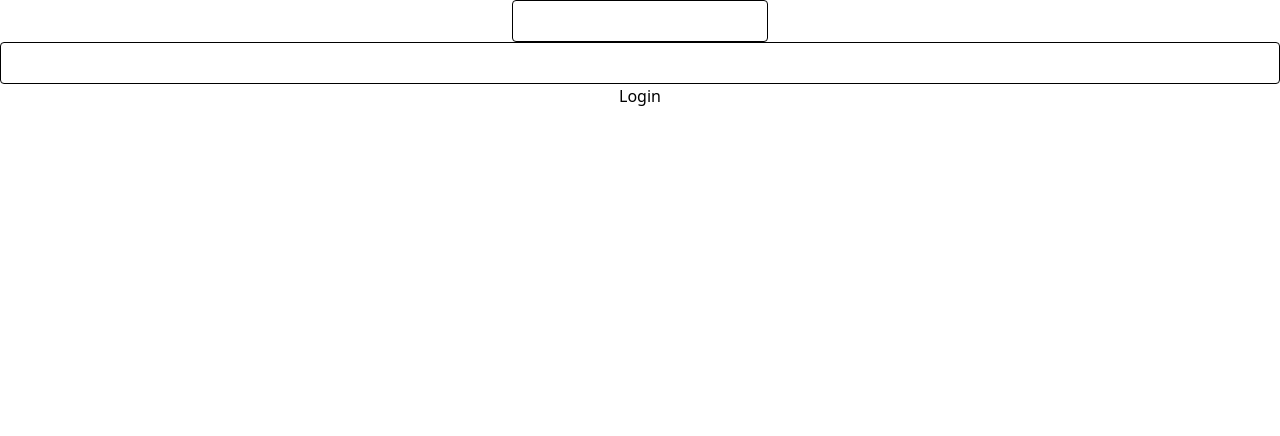
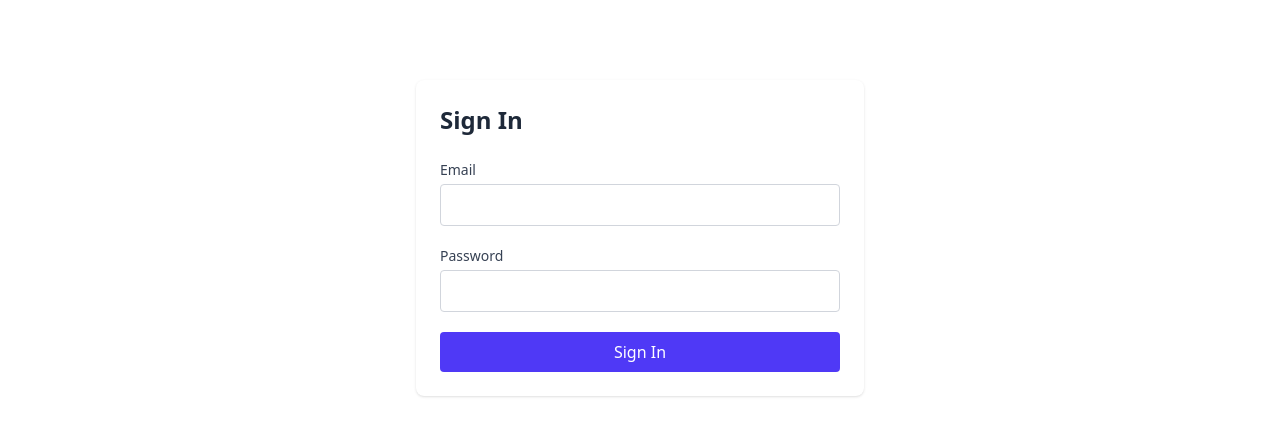
Before and after one commit to LoubatonAv/FindMe, a React (Vite) app: page /signin in a window 1280 px wide. Shown: the top 436 px of the page. Built offline with nearby package versions, Linux system fonts and the light colour scheme; no server answers.

Commit message:
updated styles and added lng lat to the schema

```diff
--- a/src/features/auth/SignInPage.jsx
+++ b/src/features/auth/SignInPage.jsx
@@ -12,31 +12,26 @@ const SignInPage = () => {
     register,
     handleSubmit,
     formState: { errors, isSubmitting },
-  } = useForm({
-    mode: "onTouched",
-  });
+  } = useForm({ mode: "onTouched" });
 
   const onSubmit = ({ email, password }) => {
     setFirebaseError("");
-
     signInWithEmailAndPassword(auth, email, password)
-      .then((userCredential) => {
-        navigate("/profile");
-      })
-      .catch((error) => {
-        setFirebaseError(error.message);
-      });
+      .then(() => navigate("/profile"))
+      .catch((error) => setFirebaseError(error.message));
   };
 
   return (
+    <div className="max-w-md mx-auto mt-20 p-6 bg-white shadow rounded-lg">
+      <h2 className="text-2xl font-semibold mb-6 text-gray-800">Sign In</h2>
+      <form className="space-y-5" onSubmit={handleSubmit(onSubmit)}>
         <div>
-      <form
-        className="flex flex-col justify-center items-center"
-        onSubmit={handleSubmit(onSubmit)}
-      >
+          <label className="block mb-1 text-sm font-medium text-gray-700">
+            Email
+          </label>
           <input
             type="email"
-          className="w-1/5 p-2 border rounded"
+            className="w-full px-4 py-2 border border-gray-300 rounded focus:outline-none focus:ring-2 focus:ring-indigo-500"
             {...register("email", {
               required: "Email is required",
               pattern: {
@@ -45,9 +40,18 @@ const SignInPage = () => {
               },
             })}
           />
+          {errors.email && (
+            <p className="text-sm text-red-600 mt-1">{errors.email.message}</p>
+          )}
+        </div>
+
+        <div>
+          <label className="block mb-1 text-sm font-medium text-gray-700">
+            Password
+          </label>
           <input
             type="password"
-          className="w-full p-2 border rounded"
+            className="w-full px-4 py-2 border border-gray-300 rounded focus:outline-none focus:ring-2 focus:ring-indigo-500"
             {...register("password", {
               required: "Password is required",
               minLength: {
@@ -56,9 +60,25 @@ const SignInPage = () => {
               },
             })}
           />
-        <button>Login</button>
-        {errors.email && (
-          <p className="text-red-600 text-sm">{firebaseError}</p>
+          {errors.password && (
+            <p className="text-sm text-red-600 mt-1">
+              {errors.password.message}
+            </p>
+          )}
+        </div>
+
+        <button
+          type="submit"
+          disabled={isSubmitting}
+          className="w-full py-2 bg-indigo-600 text-white rounded hover:bg-indigo-700 transition disabled:opacity-50"
+        >
+          {isSubmitting ? "Signing in…" : "Sign In"}
+        </button>
+
+        {firebaseError && (
+          <p className="text-sm text-red-600 text-center mt-2">
+            {firebaseError}
+          </p>
         )}
       </form>
     </div>
--- a/src/features/auth/SignUpPage.jsx
+++ b/src/features/auth/SignUpPage.jsx
@@ -30,6 +30,10 @@ export default function SignUpPage() {
           bio: "",
           hobbies: [],
           createdAt: serverTimestamp(),
+          location: {
+            lng: 0,
+            lat: 0,
+          },
         };
         await setDoc(doc(db, "profiles", user.uid), profileData);
         navigate("/profile");
--- a/src/features/nearby/ProfileCard.jsx
+++ b/src/features/nearby/ProfileCard.jsx
@@ -1,17 +1,46 @@
 import React from "react";
 
 const ProfileCard = ({ profile }) => {
-  console.log(profile);
+  const { displayName, bio, hobbies } = profile;
+  const shortBio = bio.length > 80 ? bio.slice(0, 77) + "…" : bio;
+
   return (
-    <div className="p-4 border rounded shadow bg-white">
-      <div>{profile.bio}</div>
-      <div>
-        {profile.hobbies.map((hobby) => (
-          <ul className="">
-            <li>{hobby}</li>
-          </ul>
-        ))}
+    <div className="bg-white border border-gray-200 rounded-lg shadow-md p-4 flex flex-col">
+      {/* Name */}
+      <h3 className="text-lg font-semibold text-gray-800 mb-2">
+        {displayName || "Unnamed User"}
+      </h3>
+
+      {/* Bio snippet */}
+      <p className="text-gray-600 text-sm mb-4">
+        {shortBio || "No bio available."}
+      </p>
+
+      {/* Hobbies as pills */}
+      <div className="mb-4">
+        {hobbies && hobbies.length > 0 ? (
+          <div className="flex flex-wrap gap-2">
+            {hobbies.map((hobby) => (
+              <span
+                key={hobby}
+                className="inline-block px-2 py-1 bg-gray-100 text-gray-700 text-xs rounded-full"
+              >
+                {hobby}
+              </span>
+            ))}
+          </div>
+        ) : (
+          <p className="text-gray-500 text-xs italic">No hobbies listed.</p>
+        )}
       </div>
+
+      {/* “View Profile” button */}
+      <a
+        href={`/profile`}
+        className="mt-auto inline-block text-center w-full py-2 bg-gray-100 text-gray-800 text-sm font-medium rounded hover:bg-gray-200 transition"
+      >
+        View Profile
+      </a>
     </div>
   );
 };
```
Lines whose indentation alone changed are shown as unchanged.
